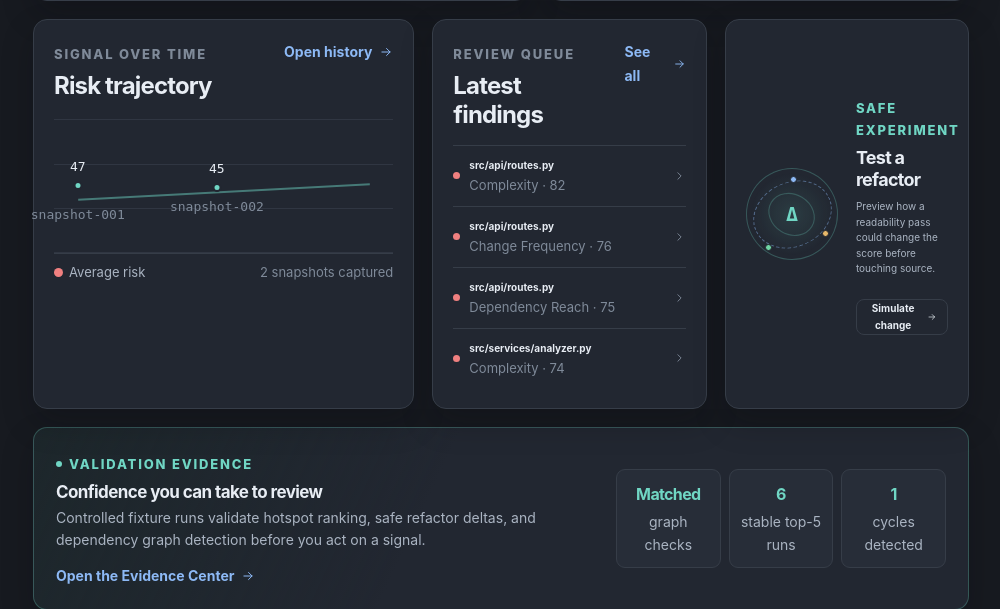
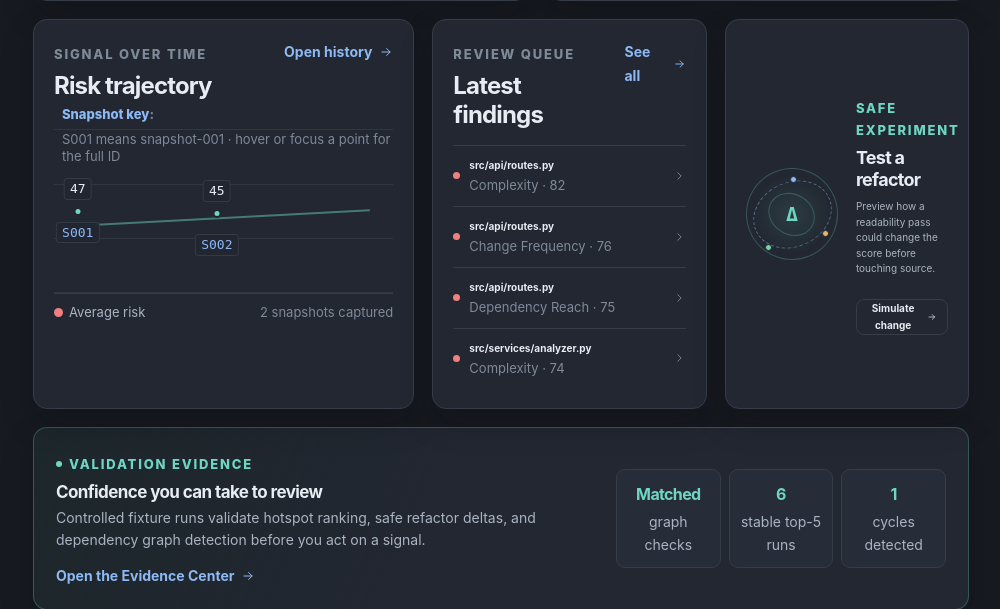
Before and after one commit to Luciddreamer-coder/Repopilot, a Flask app: page / in a window 1280 px wide. Shown: the part 1111-1720 px from the top of the page, without its empty margins (269-1269 px from the left). Run offline with Flask 3, Linux system fonts and the light colour scheme; some libraries are stand-ins or nearby versions.

Commit message:
fix: make dashboard maps readable

```diff
--- a/app/static/css/style.css
+++ b/app/static/css/style.css
@@ -1709,3 +1709,125 @@ small, kbd { font-size: var(--font-size-xs) !important; line-height: 1.45; }
     margin-bottom: 12px;
   }
 }
+
+/* Make the data maps readable at their authored scale. Dense SVGs should
+   scroll horizontally instead of shrinking their labels into blur. */
+.trajectory-chart {
+  height: 165px;
+  margin-top: 28px;
+}
+
+.trajectory-key {
+  position: absolute;
+  top: -23px;
+  left: 8px;
+  display: flex;
+  flex-wrap: wrap;
+  align-items: baseline;
+  gap: 7px;
+  color: var(--color-text-secondary);
+  font-size: var(--font-size-xs);
+  line-height: 1.35;
+}
+
+.trajectory-key strong {
+  color: var(--color-accent-secondary);
+  font-weight: 800;
+}
+
+.trajectory-key strong::after {
+  content: ":";
+  color: var(--color-text-muted);
+}
+
+.trajectory-key span {
+  color: var(--color-text-muted);
+}
+
+.trajectory-point b,
+.trajectory-point small {
+  z-index: 3;
+  padding: 2px 5px;
+  border: 1px solid rgba(54,61,72,.9);
+  border-radius: 4px;
+  background: rgba(34,39,49,.96);
+  line-height: 1.2;
+  white-space: nowrap;
+}
+
+.trajectory-point b {
+  font-size: var(--font-size-xs);
+}
+
+.trajectory-point small {
+  max-width: none;
+  overflow: visible;
+  color: var(--color-accent-secondary);
+  font-size: var(--font-size-xs);
+  text-overflow: clip;
+}
+
+.architecture-stage {
+  overflow-x: auto;
+  overflow-y: hidden;
+}
+
+.architecture-graph {
+  width: max(100%, 960px);
+  min-width: 960px;
+}
+
+.architecture-node-name {
+  fill: #f4f7fb;
+  paint-order: stroke;
+  stroke: var(--color-surface);
+  stroke-width: 2px;
+  stroke-linejoin: round;
+}
+
+.architecture-node-risk {
+  fill: #c1ccda;
+}
+
+.architecture-node-path {
+  fill: #9aa8ba;
+}
+
+.dependency-mini-graph {
+  overflow-x: auto;
+  overflow-y: hidden;
+}
+
+.dependency-mini-graph svg {
+  width: 720px;
+  min-width: 720px;
+  height: 280px;
+  max-width: none;
+  shape-rendering: geometricPrecision;
+}
+
+.dependency-mini-graph .evidence-graph-node text {
+  fill: #f4f7fb;
+  font: 700 11px ui-monospace, SFMono-Regular, Consolas, monospace;
+}
+
+.dependency-mini-graph .evidence-graph-node rect {
+  vector-effect: non-scaling-stroke;
+}
+
+@media (max-width: 760px) {
+  .trajectory-chart {
+    height: 175px;
+    margin-top: 32px;
+  }
+
+  .trajectory-key {
+    top: -29px;
+    left: 0;
+    right: 0;
+  }
+
+  .architecture-graph {
+    min-width: 960px;
+  }
+}
--- a/app/templates/dashboard.html
+++ b/app/templates/dashboard.html
@@ -73,8 +73,9 @@
       {% set snapshot_count = history.snapshots|length %}
       {% set trajectory_label_step = ((snapshot_count + 3) // 4) if snapshot_count > 5 else 1 %}
       <div class="trajectory-chart" role="img" aria-label="Risk trajectory chart with {{ snapshot_count }} snapshots; every point retains its snapshot ID and average risk">
+        <div class="trajectory-key"><strong>Snapshot key</strong><span>S001 means snapshot-001 · hover or focus a point for the full ID</span></div>
         <div class="trajectory-grid"><span></span><span></span><span></span><span></span></div>
-        {% for snapshot in history.snapshots %}{% set show_trajectory_label = snapshot_count <= 5 or loop.first or loop.last or loop.index0 % trajectory_label_step == 0 %}<div class="trajectory-point{% if show_trajectory_label %} is-labeled{% endif %}" role="img" tabindex="0" data-snapshot-id="{{ snapshot.id }}" data-risk="{{ snapshot.summary.average_risk }}" aria-label="{{ snapshot.id }}: average risk {{ snapshot.summary.average_risk }} out of 100" title="{{ snapshot.id }} · average risk {{ snapshot.summary.average_risk }} out of 100" style="left: {{ (loop.index0 * 82 / (history.snapshots|length if history.snapshots|length > 1 else 1)) + 7 }}%; bottom: {{ 18 + (snapshot.summary.average_risk * 0.62) }}%"><i aria-hidden="true"></i>{% if show_trajectory_label %}<b>{{ snapshot.summary.average_risk }}</b><small>{{ snapshot.id }}</small>{% endif %}</div>{% endfor %}
+        {% for snapshot in history.snapshots %}{% set snapshot_short_id = snapshot.id|replace('snapshot-', 'S') %}{% set show_trajectory_label = snapshot_count <= 5 or loop.first or loop.last or loop.index0 % trajectory_label_step == 0 %}<div class="trajectory-point{% if show_trajectory_label %} is-labeled{% endif %}" role="img" tabindex="0" data-snapshot-id="{{ snapshot.id }}" data-risk="{{ snapshot.summary.average_risk }}" aria-label="{{ snapshot.id }}: average risk {{ snapshot.summary.average_risk }} out of 100" title="{{ snapshot.id }} · average risk {{ snapshot.summary.average_risk }} out of 100" style="left: {{ (loop.index0 * 82 / (history.snapshots|length if history.snapshots|length > 1 else 1)) + 7 }}%; bottom: {{ 18 + (snapshot.summary.average_risk * 0.62) }}%"><i aria-hidden="true"></i>{% if show_trajectory_label %}<b>{{ snapshot.summary.average_risk }}</b><small>{{ snapshot_short_id }}</small>{% endif %}</div>{% endfor %}
         <div class="trajectory-line"></div>
       </div>
       <div class="trajectory-footer"><span><i class="legend-dot high"></i> Average risk</span><span>{{ snapshot_count }} snapshots captured{% if snapshot_count > 5 %} · selected labels shown; focus a point for every snapshot{% endif %}</span></div>
```
